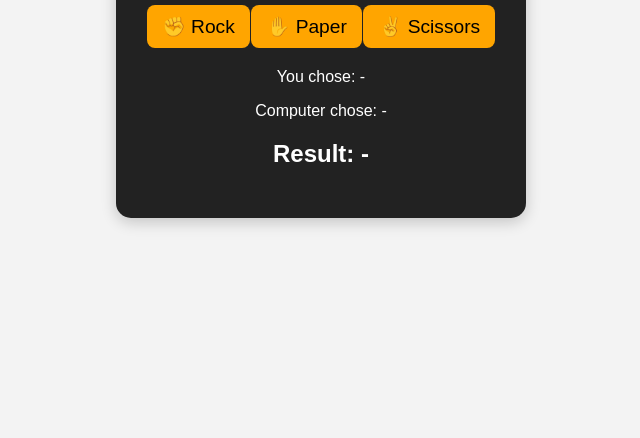
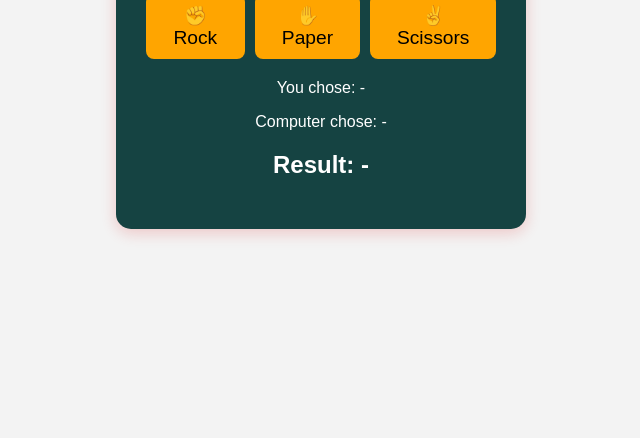
Before and after one commit to MAB-52/JavaScript_Projects, a plain HTML site: page ROCK_PAPER_SCISSOR/index.html in a window 1280 px wide. Shown: the part 362-800 px from the top of the page, without its empty margins (319-959 px from the left). Drawn offline with Linux system fonts and the light colour scheme.

Commit message:
Modified Background color and aligned items

```diff
--- a/ROCK_PAPER_SCISSOR/style.css
+++ b/ROCK_PAPER_SCISSOR/style.css
@@ -9,13 +9,13 @@ body {
 }
 
 .game-container {
-  background: #222;
+  background: #154342;
   color: white;
   padding: 30px;
   border-radius: 15px;
   text-align: center;
   width: 350px;
-  box-shadow: 0px 4px 15px rgba(0,0,0,0.2);
+  box-shadow: 0px 4px 15px rgba(214, 21, 21, 0.2);
 }
 
 h1 {
@@ -26,6 +26,7 @@ h1 {
   display: flex;
   justify-content: space-around;
   margin-bottom: 20px;
+  gap: 10px;
 }
 
 button {
```
